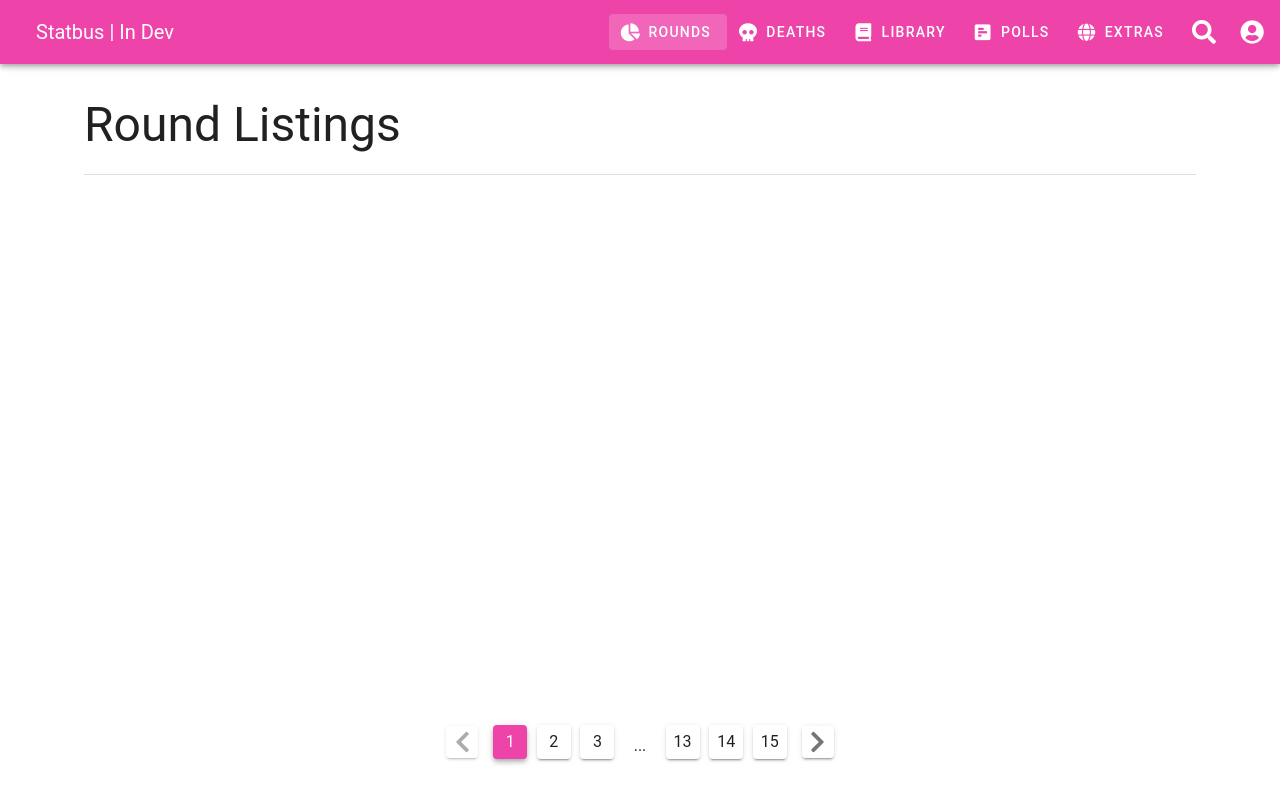
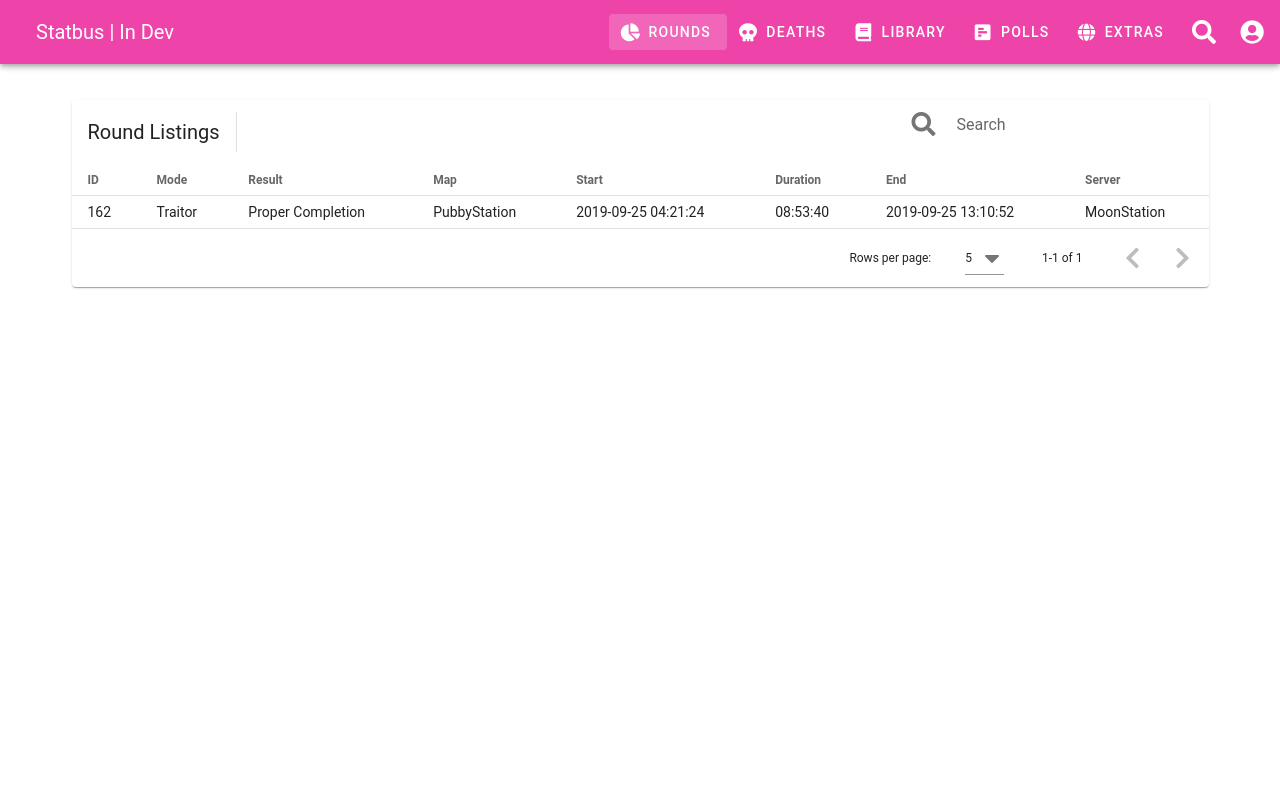
Before and after one commit to MOONMOONOSS/statbus, a Vue app: page /rounds in a window 1280 px wide. Built offline with nearby package versions, Linux system fonts and the light colour scheme; the HTML template or start-up script is replaced by a standard one.

Commit message:
Add data table
Guess that pagination was for nothing lol

```diff
--- a/src/views/RoundOverview.vue
+++ b/src/views/RoundOverview.vue
@@ -1,23 +1,96 @@
 <template lang="pug">
-  v-container.mx-sm-12(fill-height)
+  v-container(fill-height)
     v-layout(column)
-      v-col.shrink
-        .display-2.d-none.d-sm-block Round Listings
-        .display-1.d-block.d-sm-none.text-center Round Listings
-        v-divider.my-6.d-none.d-sm-block
-      v-spacer
       v-col.text-center.shrink
-        v-pagination(
-          v-model="page"
-          :length="15"
-          :total-visible="7"
+        v-data-table.elevation-1(
+          dense
+          :headers="headers"
+          :items="rounds"
+          :items-per-page="25"
+          :search="search"
+          item-key="id"
         )
+          template(v-slot:top)
+            v-toolbar(
+              flat
+              color="white"
+            )
+              v-toolbar-title Round Listings
+              v-divider.mx-4(
+                inset
+                vertical
+              )
+              v-spacer
+              v-toolbar-items.d-none.d-sm-flex
+                v-text-field(
+                  clearable
+                  flat
+                  solo
+                  v-model="search"
+                  prepend-icon="fa-search"
+                  label="Search"
+                )
+            v-text-field.d-flex.d-sm-none.mx-4(
+              clearable
+              flat
+              solo
+              v-model="search"
+              prepend-icon="fa-search"
+              label="Search"
+              style="max-height: 48px"
+            )
 </template>
 
 <script>
 export default {
   data: () => ({
-    page: 1,
+    headers: [
+      {
+        text: 'ID',
+        value: 'id',
+      },
+      {
+        text: 'Mode',
+        value: 'mode',
+      },
+      {
+        text: 'Result',
+        value: 'result',
+      },
+      {
+        text: 'Map',
+        value: 'map',
+      },
+      {
+        text: 'Start',
+        value: 'startTime',
+      },
+      {
+        text: 'Duration',
+        value: 'duration',
+      },
+      {
+        text: 'End',
+        value: 'endTime',
+      },
+      {
+        text: 'Server',
+        value: 'server',
+      },
+    ],
+    rounds: [
+      {
+        id: 162,
+        mode: 'Traitor',
+        result: 'Proper Completion',
+        map: 'PubbyStation',
+        startTime: '2019-09-25 04:21:24',
+        duration: '08:53:40',
+        endTime: '2019-09-25 13:10:52',
+        server: 'MoonStation',
+      },
+    ],
+    search: '',
   }),
 };
 </script>
```
